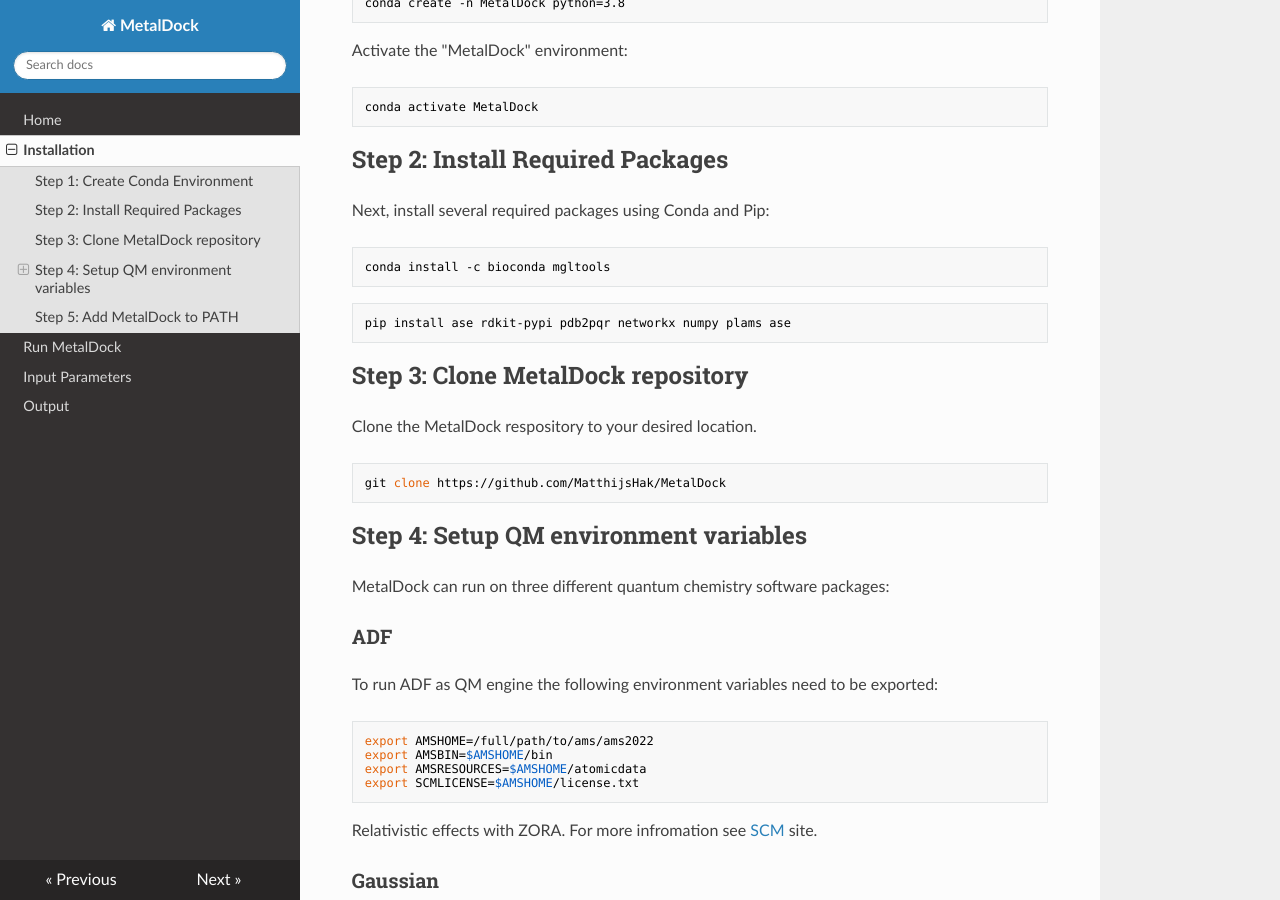
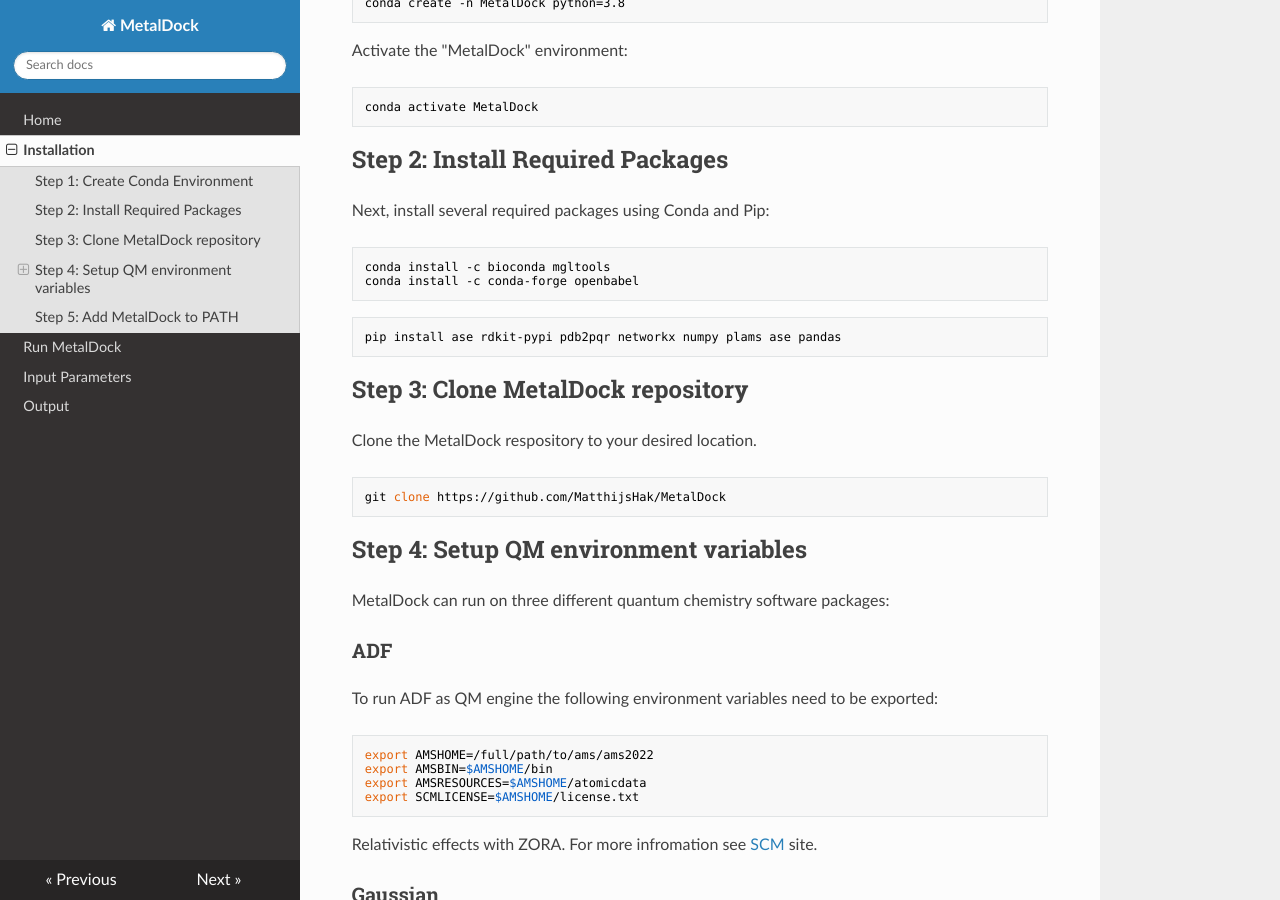
Before and after one commit to MatthijsHak/MetalDock, an MkDocs documentation site: the page built from docs/docs/installation.md, in a window 1280 px wide and 900 px high, scrolled down 425 px. Built offline with MkDocs 1.6.1, drawn with Linux system fonts in a browser that asks for light colours; nearby versions of some CDN libraries.

Commit message:
Update installation.md

````diff
--- a/docs/docs/installation.md
+++ b/docs/docs/installation.md
@@ -24,10 +24,11 @@ Next, install several required packages using Conda and Pip:
 
 ```bash
 conda install -c bioconda mgltools
+conda install -c conda-forge openbabel
 ```
 
 ```bash
-pip install ase rdkit-pypi pdb2pqr networkx numpy plams ase
+pip install ase rdkit-pypi pdb2pqr networkx numpy plams ase pandas
 ```
 
 ## Step 3: Clone MetalDock repository
````
